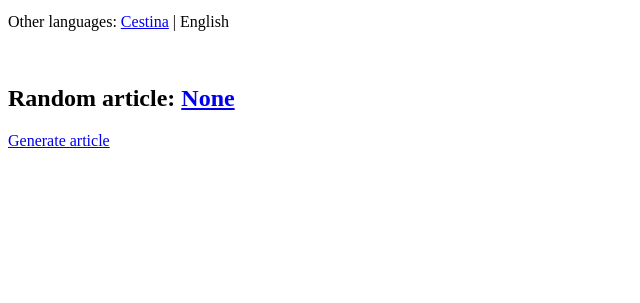
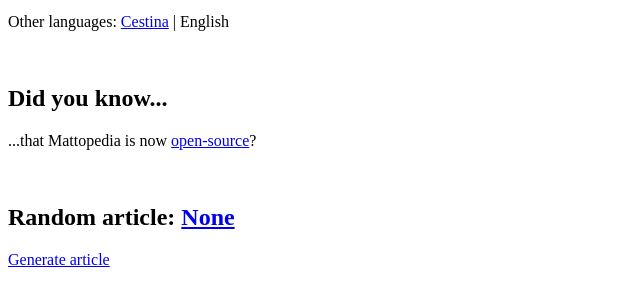
Before and after one commit to Matto58/Mattopedia, a plain HTML site: page en/index.html in a window 1280 px wide. Shown: the part 85-388 px from the top of the page, without its empty margins (0-640 px from the left). Drawn offline with Linux system fonts and the light colour scheme.

Commit message:
Added open-source notification on home page
v1.0.1

```diff
--- a/en/index.html
+++ b/en/index.html
@@ -8,6 +8,9 @@
 	<img src="http://dl.matto58.rf.gd/mattopedia/favicon.png">
 	<p>Other languages: <a href="http://cz.mattopedia.rf.gd/">Cestina</a> | English</p>
 	<br>
+    <h2>Did you know...</h2>
+    <p>...that Mattopedia is now <a href="https://github.com/Matto58/Mattopedia/tree/main/en">open-source</a>?</p>
+    <br>
 	<h2 id="rand">Random article: <a href="#">None</h2>
 	<a href="javascript:generate()">Generate article</a>
 
```
Also changed, not shown: cz/index.html (+3 -0 lines).
